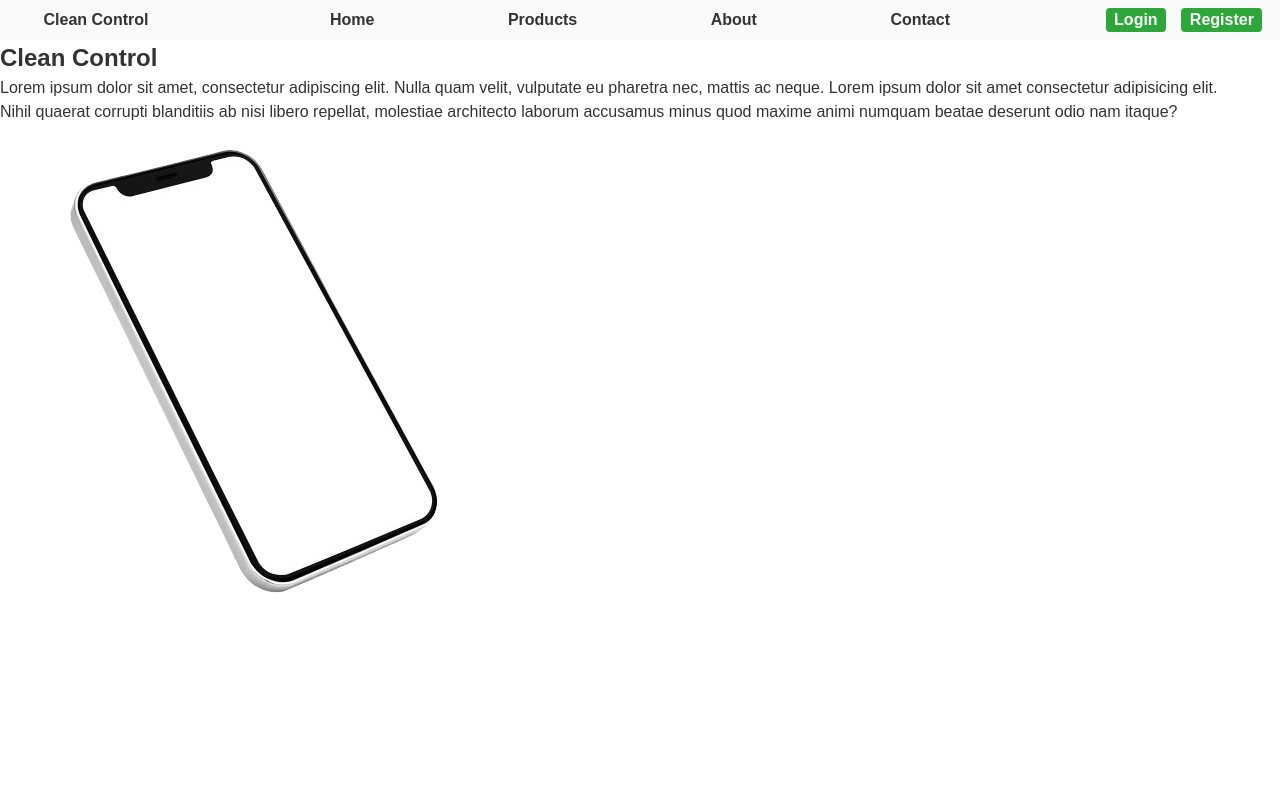
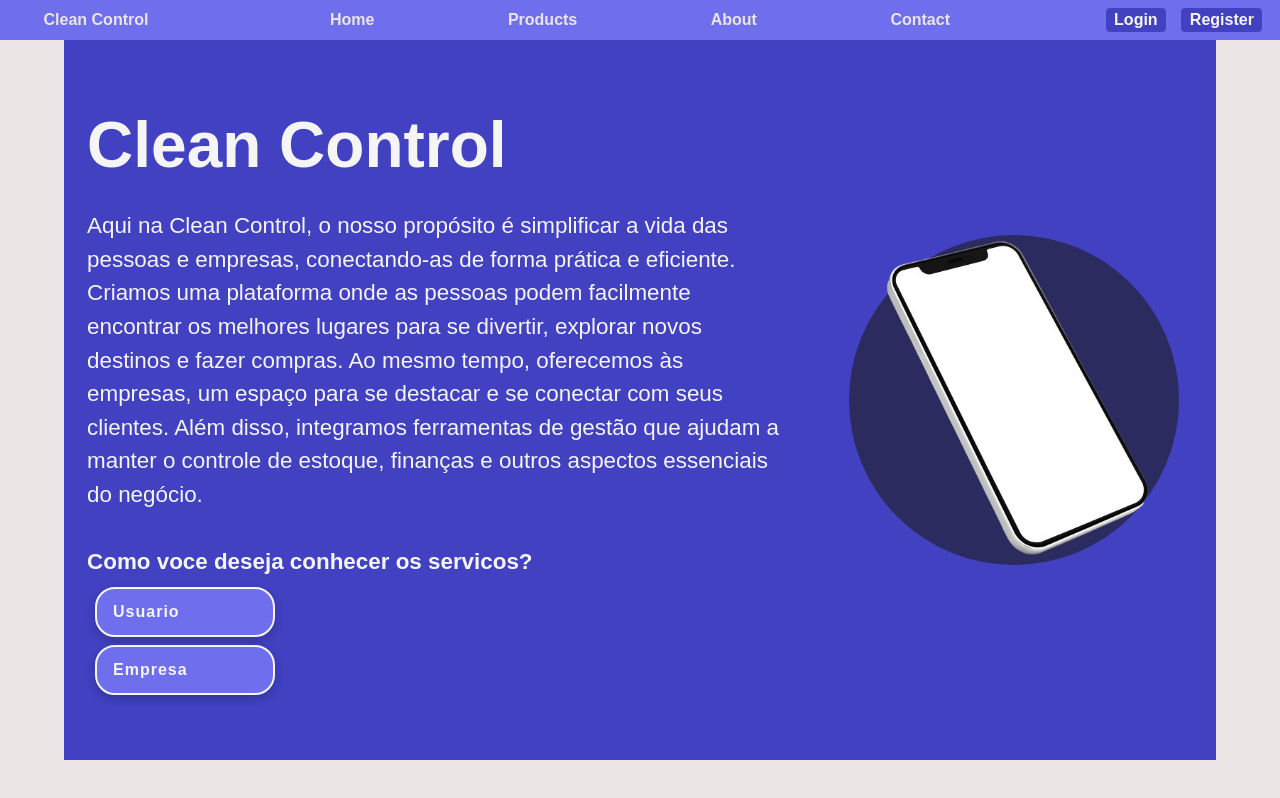
Before and after one commit to clean-control/clean-control-web, a React (Vite) app: page / in a window 1280 px wide. Built offline with nearby package versions, Linux system fonts and the light colour scheme.

Commit message:
dev - landing page 25%

```diff
--- a/package.json
+++ b/package.json
@@ -10,6 +10,7 @@
     "preview": "vite preview"
   },
   "dependencies": {
+    "ionicons": "^7.4.0",
     "react": "^18.2.0",
     "react-dom": "^18.2.0",
     "react-router-dom": "^6.26.0"
--- a/src/components/navBar/index.tsx
+++ /dev/null
@@ -1,27 +0,0 @@
-import React from "react";
-
-import "./style.css";
-
-export default function NavBar() {
-  return (
-    <nav>
-      <ul>
-        <li className="menu_logo">
-          <a href="/">Clean Control</a>
-        </li>
-        <li className="menu_itens">
-            <a href="/">Home</a>
-            <a href="/products">Products</a>
-            <a href="/about">About</a>
-            <a href="/contact">Contact</a>
-        </li>
-
-        <li className="menu_links">
-            <a href="/login" className="btn_link">Login</a>
-            <a href="/register" className="btn_link alternativo">Register</a>
-
-        </li>
-      </ul>
-    </nav>
-  );
-}
--- a/src/components/navBar/style.css
+++ /dev/null
@@ -1,65 +0,0 @@
-nav{
-    background-color: var(--color-gray-100);
-    margin: 0;padding: 0;
-    display: flex;
-    font-weight: 800;
-    align-items: center;
-    justify-content: center;
-    width: 100vw;
-    height: 40px;
-    font-size: 100%;
-}
-
-
-nav ul{
-    display: flex;
-    width: 100%;
-    height: 100%;
-    list-style: none;
-    justify-content: space-between;
-}
-li{
-    align-items: center;
-    justify-content: space-between;
-}
-
-.menu_logo{
-    display: flex;
-    justify-content: center;
-    width: 15%;
-}
-
-.menu_itens{
-    display: flex;
-    padding: 0 10px 0 10px ;
-    width: 50%;
-}
-
-
-.menu_itens a:hover{
-    color: var(--color-green-500);
-    border-color: var(--color-green-500);
-    border-width: 0 0 2px 0 ;
-    border-style: solid;
-}
-
-.menu_links{
-    display: flex;
-    justify-content: space-around;
-    padding: 0 10px 0 10px ;
-    width: 15%;
-}
-
-
-
-.menu_links .btn_link{
-
-    font-weight: 600;
-    background: var(--color-green-500);
-    color: var( --color-gray-100);
-    padding: 1%;
-    text-align: center;
-    padding: 0 5% 0 5%;
-    border-radius: 4px;
-
-}
--- a/src/main.tsx
+++ b/src/main.tsx
@@ -1,7 +1,9 @@
 import React from 'react'
 import ReactDOM from 'react-dom/client'
 import App from './App.tsx'
+
 import './styles/global.style.css'
+
 
 ReactDOM.createRoot(document.getElementById('root')!).render(
   <React.StrictMode>
--- a/src/pages/landingPage/index.tsx
+++ b/src/pages/landingPage/index.tsx
@@ -1,7 +1,7 @@
 // import { useState } from 'react'
 import React from "react";
 
-import NavBar from "../../components/navBar";
+import NavBar from "./navBar";
 import "./style.css";
 
 import imgCellPhone from "../../assets/imgs/cellPhone_v1-removebg-preview.png";
@@ -10,24 +10,50 @@ export default function LandingPage() {
   return (
     <>
       <NavBar />
+      <div className="landing_page">
+        <section className="section_start">
+          <div className="left_content">
+            <h1>Clean Control</h1>
+            <p>
+              Aqui na Clean Control, o nosso propósito é simplificar a vida das
+              pessoas e empresas, conectando-as de forma prática e eficiente.
+              Criamos uma plataforma onde as pessoas podem facilmente encontrar
+              os melhores lugares para se divertir, explorar novos destinos e
+              fazer compras. Ao mesmo tempo, oferecemos às empresas, um espaço
+              para se destacar e se conectar com seus clientes. Além disso,
+              integramos ferramentas de gestão que ajudam a manter o controle de
+              estoque, finanças e outros aspectos essenciais do negócio.
+            </p>
+            <br />
 
-      <section className="first_section">
-        <div className="_content">
-          <h1>Clean Control</h1>
-          <p>
-            Lorem ipsum dolor sit amet, consectetur adipiscing elit. Nulla quam
-            velit, vulputate eu pharetra nec, mattis ac neque. Lorem ipsum dolor
-            sit amet consectetur adipisicing elit.
-          </p>
-          <p>
-            Nihil quaerat corrupti blanditiis ab nisi libero repellat, molestiae
-            architecto laborum accusamus minus quod maxime animi numquam beatae
-            deserunt odio nam itaque?
-          </p>
+            <div className="content_botoes">
+              <h4>Como voce deseja conhecer os servicos?</h4>
 
-          <img src={imgCellPhone} alt="imgCellPhone" />
-        </div>
-      </section>
+              <div className="botoes">
+
+                <div className="botao botao_user">
+                  <span>Usuario</span>
+                    <span className="text">
+                     Tenha um visão exclusiva dos nossos serviços voltados expecificamente para você.
+                    </span>
+                </div>
+
+                <div className="botao botao_enterprise">
+                  <span>Empresa</span>
+                  <span className="text">
+                     Tenha um visão exclusiva dos nossos serviços e funcionalidades exclusivas  voltados expecificamente para sua empresa.
+                    </span>
+                </div>
+
+              </div>
+            </div>
+          </div>
+
+          <div className="right_content">
+            <img src={imgCellPhone} alt="Cell Phone" />
+          </div>
+        </section>
+      </div>
     </>
   );
 }
--- /dev/null
+++ b/src/pages/landingPage/navBar/index.tsx
@@ -0,0 +1,54 @@
+import React, { useState, useEffect } from "react";
+
+import "./style.css";
+
+export default function NavBar() {
+
+  const [isFlutuante, setFlutuante] = useState(false);
+
+  useEffect(() => {
+    const handleScroll = () => {
+      if (window.scrollY > 300) {
+        setFlutuante(true);
+      } else {
+        setFlutuante(false);
+      }
+    };
+
+    window.addEventListener("scroll", handleScroll);
+
+    return () => {
+      window.removeEventListener("scroll", handleScroll);
+    };
+  }, []);
+
+
+  return (
+    <>
+
+      <nav className={`navbar ${isFlutuante ? "flutuante" : ""}`}>
+
+
+        <ul>
+          <li className="menu_logo">
+            <a href="/">Clean Control</a>
+          </li>
+          <li className="menu_itens">
+            <a href="/">Home</a>
+            <a href="/products">Products</a>
+            <a href="/about">About</a>
+            <a href="/contact">Contact</a>
+          </li>
+          <li className="menu_links">
+            <a href="/login" className="btn_link">
+              Login
+            </a>
+            <a href="/register" className="btn_link alternativo">
+              Register
+            </a>
+          </li>
+        </ul>
+      </nav>
+    </>
+  );
+}
--- /dev/null
+++ b/src/pages/landingPage/navBar/style.css
@@ -0,0 +1,120 @@
+.navbar {
+  position: fixed;
+  width: 100%;
+  color: var(--color-gray-200);
+  margin: 0;
+  padding: 0;
+  display: flex;
+  font-weight: 800;
+  align-items: center;
+  justify-content: center;
+  height: 5vh;
+  font-size: 16px;
+  transition: transform 0.3s ease-in-out;
+  z-index: 1000;
+}
+
+.flutuante {
+  color: var(--color-gray-200);
+  margin-top: 10px;
+  padding: 0;
+  display: flex;
+  font-weight: 800;
+  align-items: center;
+  justify-content: center;
+  height: 5vh;
+  font-size: 16px;
+  transition: transform 0.3s ease-in-out;
+}
+
+.flutuante ul {
+  background-color: var(--color-blue-300-transparent);
+  border-radius: 15px;
+  width: 60%;
+  align-items: center;
+  justify-content: space-around;
+}
+
+.flutuante .menu_links {
+  width: 20%;
+}
+
+.flutuante .menu_logo {
+  display: none;
+}
+
+.flutuante .menu_itens {
+  display: flex;
+  padding: 0 10px;
+  width: 70%;
+}
+
+.hidden {
+  transform: translateY(-100%);
+}
+
+nav ul {
+  display: flex;
+  background-color: var(--color-blue-300);
+  width: 100%;
+  height: 100%;
+  list-style: none;
+  justify-content: space-between;
+}
+
+li {
+  align-items: center;
+  justify-content: space-between;
+}
+
+.menu_logo {
+  display: flex;
+  justify-content: center;
+  width: 15%;
+}
+
+.menu_itens {
+  display: flex;
+  padding: 0 10px;
+  width: 50%;
+}
+
+.menu_itens a:hover {
+  color: var(--color-gray-200);
+  border-color: var(--color-gray-200);
+  border-width: 0 0 2px;
+  border-style: solid;
+}
+
+.menu_links {
+  display: flex;
+  justify-content: space-around;
+  padding: 0 10px;
+  width: 15%;
+}
+
+.menu_links .btn_link {
+  font-weight: 600;
+  background: var(--color-blue-500);
+  color: var(--color-gray-100);
+  padding: 0 5%;
+  text-align: center;
+  border-radius: 4px;
+}
+
+.show-nav-btn {
+  position: absolute;
+
+  top: 50px;
+  background-color: var(--color-blue-500);
+  color: var(--color-gray-100);
+  border: none;
+  padding: 0.1% 0.4%;
+  border-radius: 50%;
+  cursor: pointer;
+  transition: background-color 0.3s ease-in-out;
+}
+
+.show-nav-btn:hover {
+  background-color: var(--color-blue-300);
+}
--- a/src/pages/landingPage/style.css
+++ b/src/pages/landingPage/style.css
@@ -0,0 +1,126 @@
+.landing_page {
+  display: flex;
+  flex-direction: column;
+  justify-content: center;
+  align-items: center;
+  padding-top: 5vh;
+}
+.section_start {
+  display: flex;
+  justify-content: center;
+  align-items: center;
+  color: var(--color-text-white);
+  height: 90vh;
+  width: 90vw;
+  background-color: var(--color-blue-500);
+}
+
+.left_content {
+  display: flex;
+  flex-direction: column;
+  justify-content: center;
+  padding: 2%;
+  width: 65%;
+  height: 100%;
+  font-size: 1.4rem;
+}
+
+.right_content {
+  display: flex;
+  justify-content: center;
+  align-items: center;
+  width: 35%;
+  height: 100%;
+}
+
+.right_content img {
+  width: 88%;
+  position: relative;
+  z-index: 2;
+}
+
+.right_content::before {
+  content: "";
+  position: absolute;
+  width: 330px; /* Largura do círculo (ajuste conforme necessário) */
+  height: 330px; /* Altura do círculo (ajuste conforme necessário) */
+  background-color: var(--color-blue-800); /* Cor do círculo */
+  border-radius: 50%;
+  z-index: 1;
+}
+
+.left_content h1 {
+  font-size: 4rem;
+  margin-bottom: 1rem;
+}
+
+.botoes {
+    gap: 1rem; /* Espaço entre os botões */
+  }
+
+  .botao {
+    background: #000;
+    display: flex;
+    align-items: center;
+    justify-content: space-between;
+    padding: 0.7rem 1rem;
+    margin: 0.5rem;
+    cursor: pointer;
+    border-radius: 20px;
+    font-size: 1rem;
+    height: 50px;
+    width: 180px;
+    overflow: hidden;
+    transition: all 0.4s ease;
+    position: relative;
+    box-shadow: 0 4px 10px rgba(0, 0, 0, 0.2);
+    color: #fff;
+  }
+
+  .botao .text {
+    padding-left: 1rem;
+    font-size: 0.8rem;
+    opacity: 0;
+    transform: scale(0.8);
+    transition: opacity 0.4s ease, transform 0.4s ease;
+  }
+
+  .botao:hover {
+    width: 70%;
+    box-shadow: 0 6px 15px rgba(0, 0, 0, 0.3);
+    background: linear-gradient(135deg, #333, #555);
+  }
+
+  .botao:hover .text {
+    opacity: 1;
+    transform: scale(1);
+  }
+
+  .botao_user {
+    background: var(--color-blue-300);
+    color: var(--color-text-white);
+    border: 2px solid var(--color-text-white);
+  }
+
+  .botao_user:hover {
+    color:  var(--color-green-c-50);
+    background: linear-gradient(135deg, var(--color-green-c-300), var(--color-green-c-400));
+    border-color: var(--color-green-c-50);
+  }
+
+  .botao_enterprise {
+    background: var(--color-blue-300);
+    color: var(--color-text-white);
+    border: 2px solid var(--color-text-white);
+  }
+
+  .botao_enterprise:hover {
+    color:  var(--color-yellow-e-100);
+    background: linear-gradient(135deg, var(--color-yellow-e-300), var(--color-yellow-e-400));
+    border-color: var(--color-yellow-e-100);
+  }
+
+  .botao span {
+    font-weight: bold;
+    letter-spacing: 1px;
+  }
--- a/src/styles/global.style.css
+++ b/src/styles/global.style.css
@@ -11,7 +11,8 @@
 body {
   line-height: 1.5;
   font-family: Arial, sans-serif;
-  background-color: var(--color-gray-000);
+  background-color: var(--color-gray-200);
+  overflow-x: hidden;
   color: var(--color-text);
 }
 
@@ -43,8 +44,8 @@ ol {
 
   /*  System Colors */
   --color-gray-000: #fff;
-  --color-gray-100: #FAFAFA;
-  --color-gray-200: #D6D6D6;
+  --color-gray-100: #f5f5f5;
+  --color-gray-200: #ebe5e5;
   --color-gray-300: #BEBEBE;
   --color-gray-500: #808080;
   --color-gray-700: #303030;
@@ -68,7 +69,11 @@ ol {
 
   --color-blue-100: #A0A0FF;
   --color-blue-300: #6F6FEE;
+  --color-blue-500: #4141c2;
   --color-blue-800: #2B2B5F;
+
+  --color-blue-300-transparent: #6f6feeac;
+
 
   --color-purple-100: #FFA0FF;
   --color-purple-300: #EE6FEE;
@@ -81,22 +86,29 @@ ol {
   --color-text: #333;
   --color-text-light: #666;
   --color-text-dark: #000;
-  --color-text-white: #fff;
+  --color-text-white: #f5f5f5;
 
 
 
   /* Client Colors */
 
+  --color-green-c-50: #c1ffc5;
   --color-green-c-100: #96FFA0;
   --color-green-c-300: #62EE6F;
+  --color-green-c-400: #51ee60;
   --color-green-c-800: #295F2B;
 
 
   /* Enterprise Colors */
 
-  --color-red-e-100: #FFA0A0;
-  --color-red-e-300: #EE6F6F;
-  --color-red-e-800: #5F2B2B;
+  --color-yellow-e-800: #F2B705;
+  --color-yellow-e-500: #F2CE1B;
+  --color-yellow-e-400: #e9cc38;
+  --color-yellow-e-300: #F2BE5C;
+  --color-yellow-e-200: #F2C288;
+  --color-yellow-e-100: #F2E0C9;
+
+  /* System Colors */
 
 
   /* System Status Colors  */
@@ -106,3 +118,24 @@ ol {
   --color-status-error: #B51521;
 
 }
+
+::-webkit-scrollbar {
+  width: 8px;
+  height: 8px;
+  background: transparent;
+
+}
+
+
+::-webkit-scrollbar-thumb {
+  background: var(--color-blue-500);
+  border-radius: 10px;
+}
+
+::-webkit-scrollbar-thumb:hover {
+}
+
+
+::-webkit-scrollbar-button {
+  display: none;
+}
```
Also changed, not shown: 1 other file (tests, documents, lock files or other folders).
